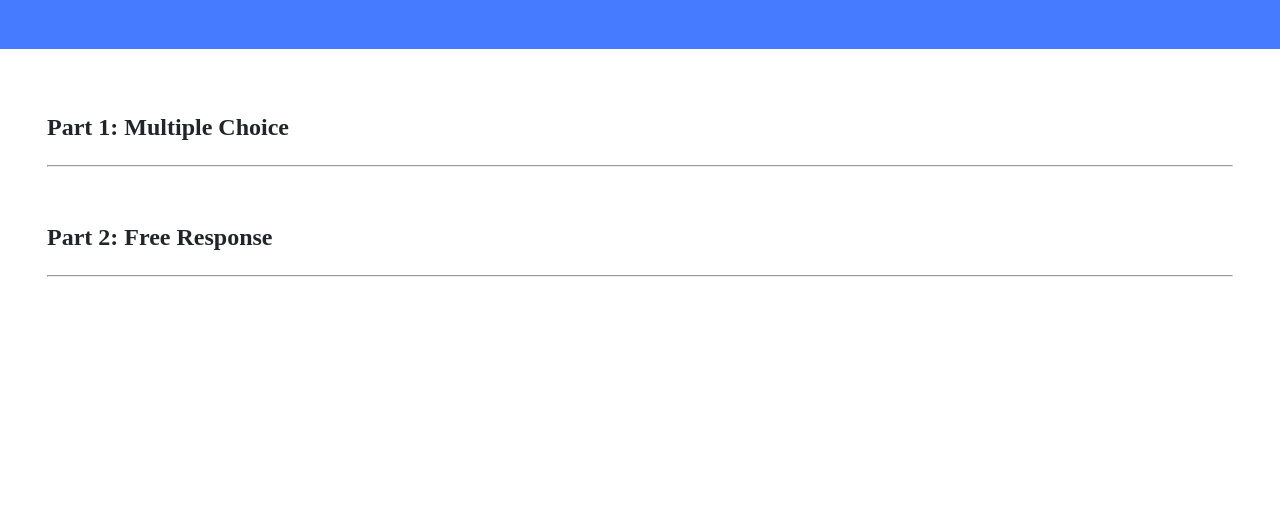
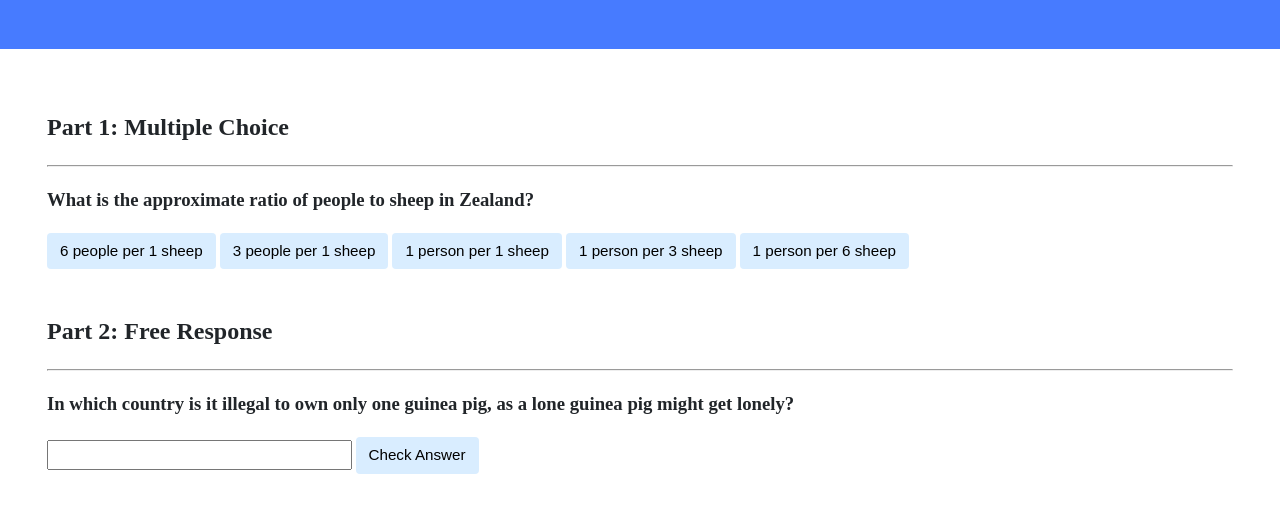
Before and after one commit to ahmedbaligh/cs50, a plain HTML site: page pset8/lab/index.html in a window 1280 px wide. Shown: the part 151-664 px from the top of the page. Drawn offline with Linux system fonts and the light colour scheme.

Commit message:
implemented Lab 8: Trivia full functionality

```diff
--- a/pset8/lab/index.html
+++ b/pset8/lab/index.html
@@ -8,7 +8,40 @@
 
         <script>
 
-            // TODO: Add code to check answers to questions
+            // Add code to check answers to questions
+            function multipleChoiceCheck(event) {
+                const answer = event.srcElement;
+                let correctness = 'Incorrect';
+
+                if (document.querySelector('#multiple-choice-correctness'))
+                    document.querySelector('#multiple-choice-correctness').remove();
+
+                if (answer.textContent === '1 person per 6 sheep') {
+                    answer.style.backgroundColor = 'green';
+                    correctness = 'Correct';
+                } else
+                    answer.style.backgroundColor = 'red';
+
+                document.querySelector('.multiple-choice').insertAdjacentHTML('afterend', `<p id="multiple-choice-correctness">${correctness}</p>`);
+            }
+
+            function freeResponseCheck(event) {
+                let correctness = 'Incorrect';
+                const countryInput = document.querySelector('#country');
+
+                if (document.querySelector('#free-response-correctness'))
+                    document.querySelector('#free-response-correctness').remove();
+
+                if (countryInput.value.toLowerCase() === 'switzerland') {
+                    countryInput.style.backgroundColor = 'green';
+                    correctness = 'Correct';
+                } else
+                    countryInput.style.backgroundColor = 'red';
+
+                document.querySelector('.free-response').insertAdjacentHTML('afterend', `<p id="free-response-correctness">${correctness}</p>`);
+            }
+
+
 
         </script>
 
@@ -25,7 +58,13 @@
                 <h2>Part 1: Multiple Choice </h2>
                 <hr>
 
-                <!-- TODO: Add multiple choice question here -->
+                <!-- Add multiple choice question here -->
+                <h3 class="multiple-choice">What is the approximate ratio of people to sheep in Zealand?</h3>
+                <button onclick="multipleChoiceCheck(event);">6 people per 1 sheep</button>
+                <button onclick="multipleChoiceCheck(event);">3 people per 1 sheep</button>
+                <button onclick="multipleChoiceCheck(event);">1 person per 1 sheep</button>
+                <button onclick="multipleChoiceCheck(event);">1 person per 3 sheep</button>
+                <button onclick="multipleChoiceCheck(event);">1 person per 6 sheep</button>
 
             </div>
 
@@ -33,7 +72,10 @@
                 <h2>Part 2: Free Response</h2>
                 <hr>
 
-                <!-- TODO: Add free response question here -->
+                <!-- Add free response question here -->
+                <h3 class="free-response">In which country is it illegal to own only one guinea pig, as a lone guinea pig might get lonely?</h3>
+                <input id="country" type="text">
+                <button type="submit" onclick="freeResponseCheck(event);">Check Answer</button>
 
             </div>
 
```
